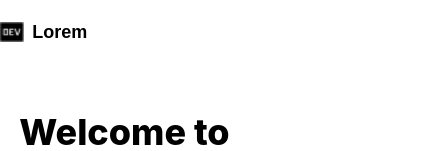
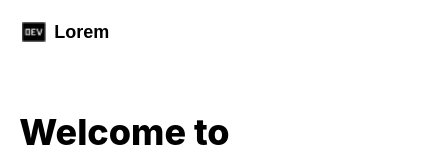
Before and after one commit to kshitijjj/my-code, a React (Create React App) app: page /login in a window 390 px wide. Shown: the top 151 px of the page, 431 px wide, since content can reach past the window. Built offline with nearby package versions, Linux system fonts and the light colour scheme.

Commit message:
updated login page

```diff
--- a/src/Components/Login.jsx
+++ b/src/Components/Login.jsx
@@ -30,7 +30,7 @@ const Login = () => {
     return (
         <>
 
-        <div className="flex items-center gap-2 pt-[18px] md:pl-[3.4rem] md:pt-[1.5rem]">
+        <div className="flex items-center gap-2 pt-[18px] pl-[22px] md:pl-[3.4rem] md:pt-[1.5rem]">
                 <img src="../Logo.png" alt="" width={"24.32px"} height={"24.32px"}/>
                 <p className="font-poppins font-extrabold text-lg md:text-2xl">Lorem</p>
         </div>
@@ -46,8 +46,8 @@ const Login = () => {
                 </div>
 
                 <div className="flex flex-col gap-8 pr-16 mt-[3rem] md:justify-center md:h-[35rem] md:items-center md:pr-0 md:mr-[12rem] md:gap-12">
-                    <input className="border py-[1.2rem] pl-2 rounded-lg w-[25.75rem]" type="text" placeholder='Enter your email' />
-                    <input className="border py-[1.2rem] pl-2 rounded-lg w-[25.75rem]" type="text" name="" id="" placeholder="Enter your password" />
+                    <input className="border py-[1.2rem] pl-2 rounded-lg md:w-[25.75rem]" type="text" placeholder='Enter your email' />
+                    <input className="border py-[1.2rem] pl-2 rounded-lg md:w-[25.75rem]" type="text" name="" id="" placeholder="Enter your password" />
 
                     <div className="mt-[2rem]">
                         <a className="bg-[#2F88FF] text-white  font-bold px-[3rem] py-[1rem] md:px-[6.5rem] md:text-md rounded-md" href="">Login </a>
```
